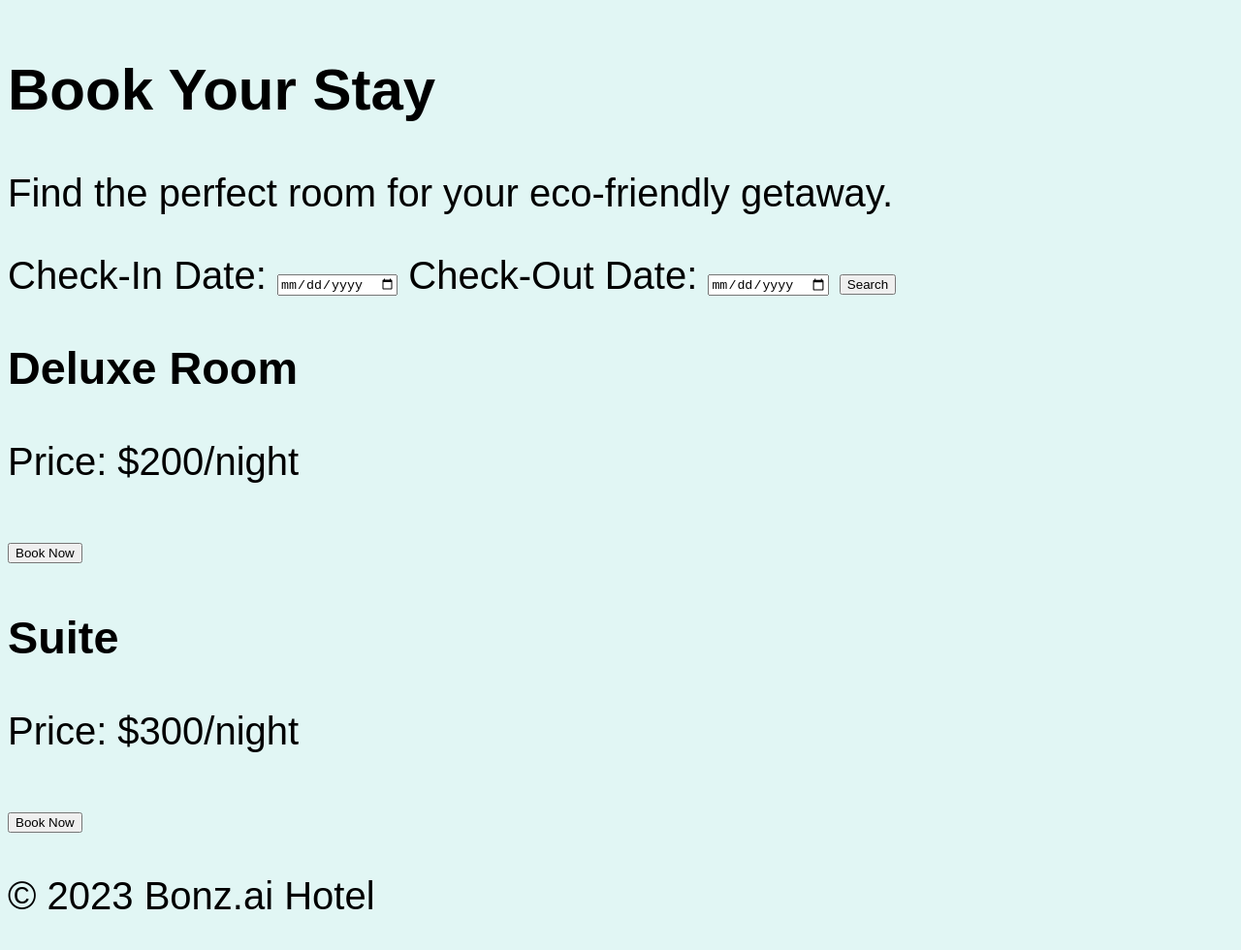
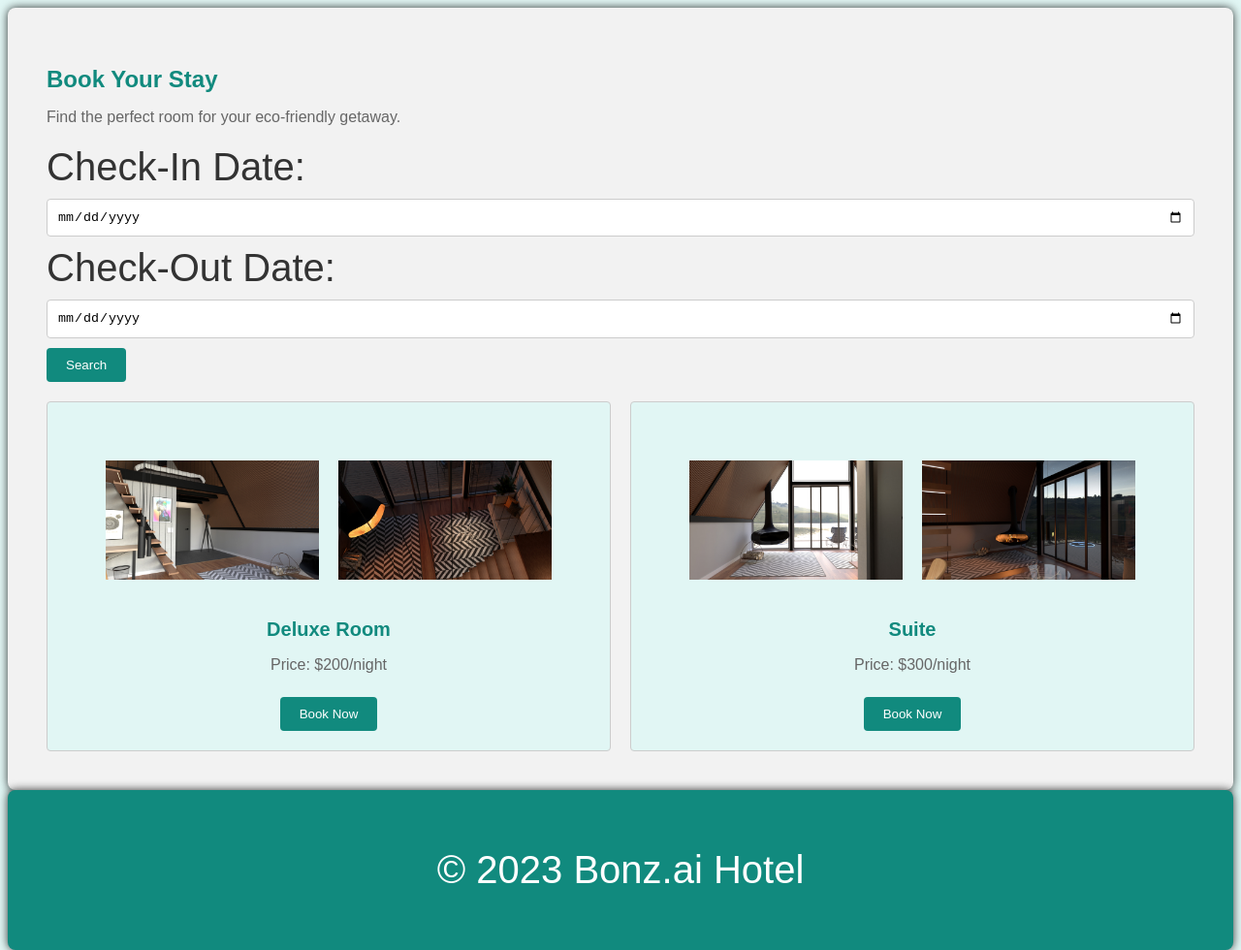
Before and after one commit to JENMARIAVA/Individuelluppgift_Bonz.ai, a plain HTML site: page booking.html in a window 1280 px wide. Shown: the top 980 px of the page at 97% size. Drawn offline with Linux system fonts and the light colour scheme.

Commit message:
add more code

```diff
--- a/booking.html
+++ b/booking.html
@@ -7,12 +7,12 @@
     <link rel="stylesheet" href="style.css">
 </head>
 <body>
-    <section id="booking">
+    <section class="booking">
         <div class="container">
             <h2>Book Your Stay</h2>
             <p>Find the perfect room for your eco-friendly getaway.</p>
 
-            <!-- Fake Search Form (No Functionality) -->
+
             <form>
                 <label for="check-in">Check-In Date:</label>
                 <input type="date" id="check-in" name="check-in">
@@ -21,23 +21,35 @@
                 <button type="submit">Search</button>
             </form>
 
-            <!-- Fake Search Results (Static) -->
-            <div class="search-results">
-                <div class="room">
+
+            <section class="search-results">
+                <article class="room">
+                    <figure class="roomimage">
+                        <img src="06-day.jpg" alt="day6">
+                        <img src="07-night.jpg" alt="night7">
+                    </figure>
+                    <div class="roomdetails">
                         <h3>Deluxe Room</h3>
                         <p>Price: $200/night</p>
                         <button>Book Now</button>
                     </div>
-                <div class="room">
+                </article>
+                <article class="room">
+                    <figure class="roomimage">
+                        <img src="08-day.jpg" alt="day8" >
+                        <img src="02-night.jpg" alt="night2">
+                    </figure>
+                    <div class="roomdetails">
                         <h3>Suite</h3>
                         <p>Price: $300/night</p>
                         <button>Book Now</button>
                     </div>
-            </div>
+                </article>
+            </section>
         </div>
     </section>
-    <!-- Footer -->
-<footer>
+
+<footer class="bookingfooter">
     <p>&copy; 2023 Bonz.ai Hotel</p>
 </footer>
 </body>
--- a/style.css
+++ b/style.css
@@ -41,6 +41,9 @@ body {
     max-width: 100%;
     height: auto;
     background-color: #e1f6f4;
+    border-radius: 8px;
+    padding: 20px;
+    box-shadow: 0 0 10px rgba(0, 0, 0, 0.8);
 }
 
 
@@ -61,11 +64,14 @@ body {
     font-size: 36px;
     margin-bottom: 10px;
     color: #118a7e;
+    background-color: #e1f6f4;
 }
 
 .hotelheader p {
     font-size: 18px;
     color: #118a7e;
+    background-color: #e1f6f4;
+
 }
 
 .hotel main {
@@ -74,14 +80,7 @@ body {
     align-items: center; /* Center items horizontally */
     padding: 20px;
 }
-/*.fotos {
-    display: flex;
-    flex-direction: column;
-    /*justify-content: center;/*
-    align-items: center;
-    flex-wrap: wrap;/*
-    padding: 20px;
-}*/
+
 
 .hotel main img {
     max-width: 100%;
@@ -97,73 +96,17 @@ figcaption .fotosabout{
 }
 
 /*///////////////////////abouthtml//////////////////////*/
-/*.about {
-   background-image: url('04-night.jpg');
-    background-size: cover;
-    background-position: center;
-    display: grid;
-    grid-template-columns: repeat(auto-fit, minmax(300px, 1fr));
-    gap: 20px;
-    padding: 20px;
-    text-align: center;
 
-}
-
-.abouttext {
-
-    background-color:  rgba(225, 246, 244, 0.2);
-    padding: 350px 20px;/*ta bort 350
-    background-size: cover;
-    background-position: center center;
-}
-
-.abouttext h1, h2{
-    color: #118a7e;
-    border: solid black;
-}
-.abouttext p  {
-    font-size: 20px;
-    color: #aeccc6;
-}
-.aboutlista{
-    font-size:20px;
-    color: #aeccc6;
-    list-style: none;
-}
-
-.aboutlink{
-
-    color: #118a7e;
-    border:solid black;
-    border-radius:20px;
-
-
-}
-
-.aboutbook{
-    color: #118a7e;
-    text-decoration: none;
-    font-weight: bold;
-    font-style: italic;
-
-}
-.aboutbook img{
-    width:50px;
-    height:50px;
-}*/
 
 header {
     text-align: center;
     padding: 0px;
     color: #aeccc6;
     background-color:  #118a7e;
-    /*background-image: url(09-day.jpg);
-    background-size: contain;
-    grid-template-columns: repeat(auto-fit, minmax(300px, 1fr));
-    background-repeat:repeat;*/
+
 }
 
-/* Update styles for the <section> element */
+
  section.about {
     display: grid;
     background-image: url('04-night.jpg');
@@ -173,7 +116,7 @@ header {
     text-align: center;
 }
 
-/* Update styles for the <article> element */
+
 section.about article.abouttext {
     background-color: rgba(225, 246, 244, 0.3);
     padding: 20px; /* Adjusted padding */
@@ -182,27 +125,27 @@ section.about article.abouttext {
 
 }
 
-/* Update styles for headings within .abouttext */
+
 section.about article.abouttext h2,
 section.about article.abouttext h3 {
     color: #118a7e;
 
 }
 
-/* Update styles for the <p> elements within .abouttext */
+
 section.about article.abouttext p {
     font-size: 20px;
     color: #aeccc6;
 }
 
-/* Update styles for the .aboutlista */
+
 .aboutlista {
     font-size: 20px;
     color: #aeccc6;
     list-style: none;
 }
 
-/* Update styles for the .aboutlink */
+
 .aboutlink {
     color: #118a7e;
     border: solid black;
@@ -213,20 +156,23 @@ section.about article.abouttext p {
     font-size: 18px; /* Adjusted font size */
 }
 
-/* Update styles for the .aboutbook */
+
 .aboutbook {
     color: #118a7e;
     text-decoration: none;
+    display: flex;
+    flex-direction:column;
+    align-items: center;
 
 }
 
-/* Update styles for the .aboutbook img */
+
 .aboutbook img {
     width: 50px;
     height: 50px;
 }
 
-/* Styles for the footer */
+
 .footer {
     background-color: #118a7e;
     color: #aeccc6;
@@ -235,19 +181,19 @@ section.about article.abouttext p {
 
 }
 
-/* Styles for footer articles */
+
 .footer article {
     display: flex;
     flex-direction:column;
     align-items: center;
 }
 
-/* Styles for headings in footer articles */
+
 .footer h2 {
     font-size: 24px;
 }
 
-/* Styles for links in footer articles */
+
 .footer a {
     text-decoration: none;
     color: #aeccc6;
@@ -255,13 +201,13 @@ section.about article.abouttext p {
     font-size: 18px;
 }
 
-/* Styles for the address in the footer */
+
 .footer .address p {
     margin: 5px 0;
     font-size: 18px;
 }
 
-/* Styles for the social media icons in the footer */
+
 .footer img {
     width: 30px;
     height: 30px;
@@ -270,6 +216,170 @@ section.about article.abouttext p {
 .footer .social-media figure {
     margin: 0;
 }
+
+/**********************************************************************/
+
+.container {
+    max-width: 1200px;
+    margin: 0 auto;
+    padding: 20px;
+
+}
+
+.booking {
+    background-color: #f2f2f2;
+    border-radius: 8px;
+    padding: 20px;
+    box-shadow: 0 0 10px rgba(0, 0, 0, 0.8);
+}
+
+.container h2 {
+    font-size: 24px;
+    margin-bottom: 10px;
+   color: #118a7e;
+}
+
+.container p {
+    font-size: 16px;
+    color: #666666;
+    margin-bottom: 20px;
+}
+
+form {
+    display: flex;
+    flex-wrap: wrap;
+    margin-bottom: 20px;
+
+}
+
+label {
+    width: 100%;
+    margin-bottom: 10px;
+    color:#333333;
+}
+
+input[type="date"] {
+    width: 100%;
+    padding: 10px;
+    border: 1px solid #ccc;
+    border-radius: 4px;
+    margin-bottom: 10px;
+}
+
+button[type="submit"] {
+    background-color: #118a7e;
+    color: #fff;
+    padding: 10px 20px;
+    border: none;
+    border-radius: 4px;
+    cursor: pointer;
+    transition: background-color 0.3s;
+}
+
+button[type="submit"]:hover {
+    background-color: #0b6358;
+}
+
+.search-results {
+    /*display: flex;
+    justify-content: space-between;*/
+    display:grid;
+    grid-template-columns: repeat(auto-fit, minmax(48%,1fr));
+    gap:20px;
+}
+
+.room {
+    background-color: #e1f6f4;
+    border: 1px solid #ccc;
+    border-radius: 4px;
+    padding: 20px;
+    flex-basis: calc(50% - 10px);
+}
+
+.roomimage {
+    /*display: flex;
+    justify-content: space-between;
+    margin-bottom: 10px;*/
+    display: grid;
+    grid-template-columns:repeat(2,1fr);
+    gap:20px;
+    margin: bottom 10px;
+}
+
+.roomimage img {
+   /* max-width: 48%;*/
+   max-width: 100%;
+}
+
+.roomdetails {
+    text-align: center;
+}
+
+.roomdetails h3 {
+    font-size: 20px;
+    margin-bottom: 10px;
+    color: #118a7e;
+}
+
+.roomdetails p {
+    font-size: 16px;
+    margin-bottom: 10px;
+}
+
+.roomdetails button {
+    background-color: #118a7e;
+    color: #fff;
+    padding: 10px 20px;
+    border: none;
+    border-radius: 4px;
+    cursor: pointer;
+    transition: background-color 0.3s;
+}
+
+button:hover {
+    background-color: #0b6358;
+}
+
+.bookingfooter {
+    text-align: center;
+    background-color: #118a7e;
+    color: #fff;
+    padding: 10px 0;
+    border-radius: 8px;
+    padding: 20px;
+    box-shadow: 0 0 10px rgba(0, 0, 0, 0.8);
+}
+
+/* Add responsive styles for smaller screens */
+@media (max-width: 768px) {
+    .search-results {
+        /*flex-direction: column;*/
+        grid-template-columns: 1fr;
+    }
+
+    .room {
+        flex-basis: 100%;
+        margin-bottom: 20px;
+    }
+
+    .roomimage{
+        display:block;
+    }
+    .roomimage img {
+        max-width: 100%;
+        margin-bottom: 10px;
+    }
+}
+
+
+
+
+
+
+
+
+
+
 
 /*///////////////////////abouthtml//////////////////////*/
 @media (max-width: 768px) {
@@ -314,6 +424,7 @@ section.about article.abouttext p {
         font-size: 20px;
         font-weight: bold;
         font-style: italic;
-
+        border: solid black;
+        border-radius: 150px;
     }
 }
```
Also changed, not shown: about.html (+3 -3 lines), 02-night.jpg (added), 06-day.jpg (added), 07-night.jpg (added), 08-day.jpg (added). Lines whose indentation alone changed are shown as unchanged.
